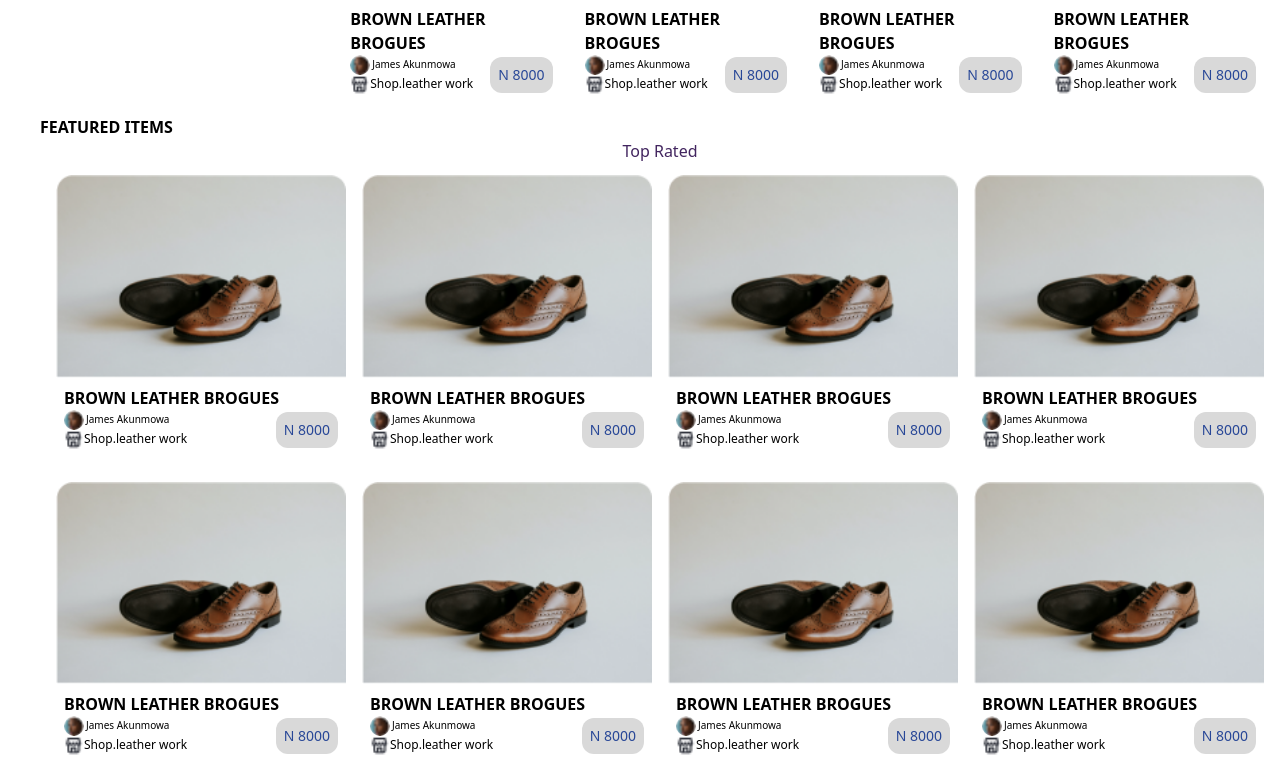
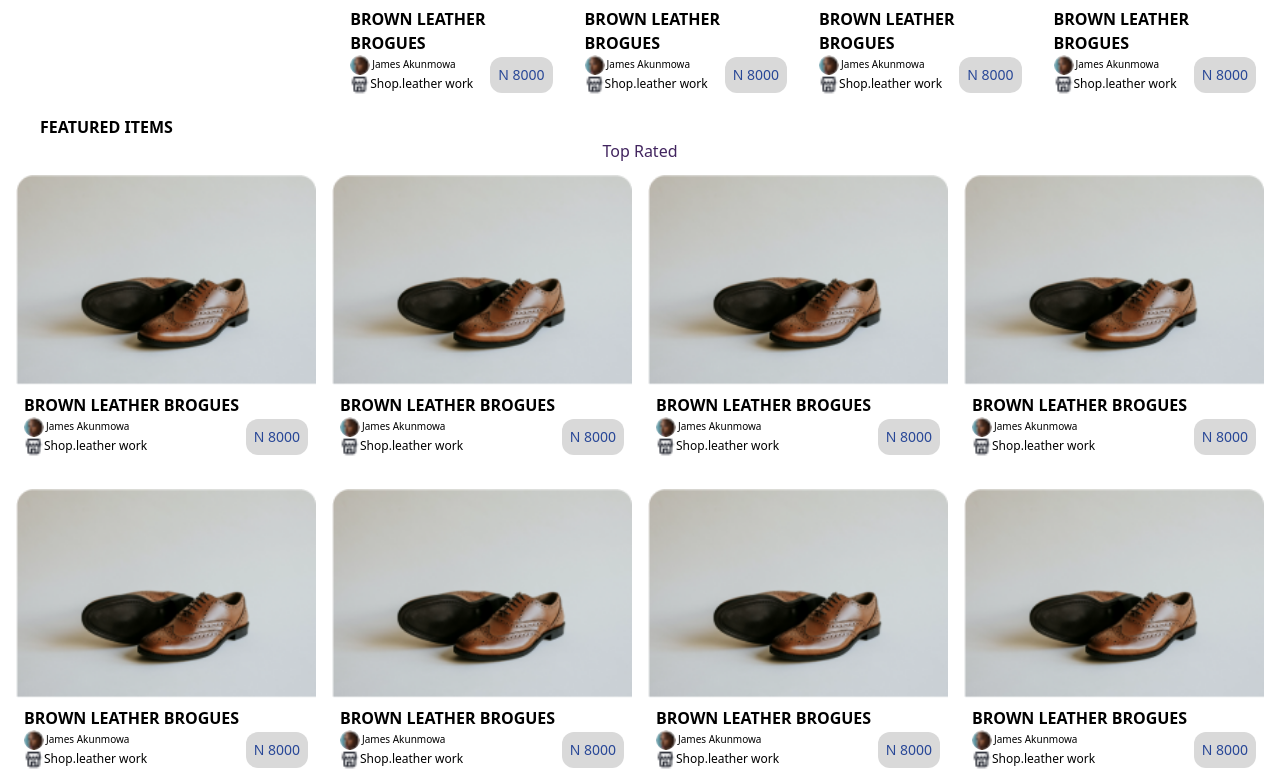
Before and after one commit to O-GDev/InfinityProductMarket, a React (Vite) app: page /producthome in a window 1280 px wide. Shown: the part 1678-2458 px from the top of the page. Built offline with nearby package versions, Linux system fonts and the light colour scheme.

Commit message:
first commit

```diff
--- a/src/screens/productplacehome.jsx
+++ b/src/screens/productplacehome.jsx
@@ -234,8 +234,8 @@ the right decision </p>
     <div></div>
 
 
-<div className='pl-10'>
-  <h3 className='font-bold'>FEATURED ITEMS</h3>
+<div className=''>
+  <h3 className='font-bold pl-10'>FEATURED ITEMS</h3>
   <h5 className='text-center' style={{color:'#42255F'}}>Top Rated</h5>
   <div className='columns-4 px-4 pt-3' >
       <Cards1 image="/assets/shoe.png" ppic='/assets/Union.png' pname='BROWN LEATHER BROGUES ' jobtype='leather work' name='James Akunmowa' pprice="8000" rate='4.6'/>
```
